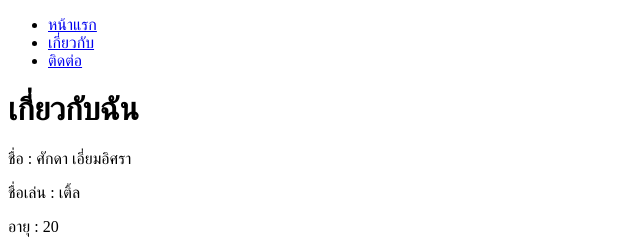
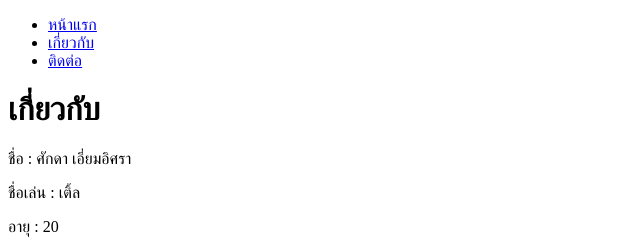
Before and after one commit to 66160265/my-first-website, a plain HTML site: page about.html in a window 1280 px wide. Shown: the top 240 px of the page, 0-640 px from the left. Drawn offline with Linux system fonts and the light colour scheme.

```diff
--- a/about.html
+++ b/about.html
@@ -17,7 +17,7 @@
         </nav>
     </header>
     <main>
-        <h1>เกี่ยวกับฉัน</h1>
+        <h1>เกี่ยวกับ</h1>
         <p>ชื่อ : ศักดา เอี่ยมอิศรา</p>
         <p>ชื่อเล่น : เติ้ล</p>
         <p>อายุ : 20</p>
```
